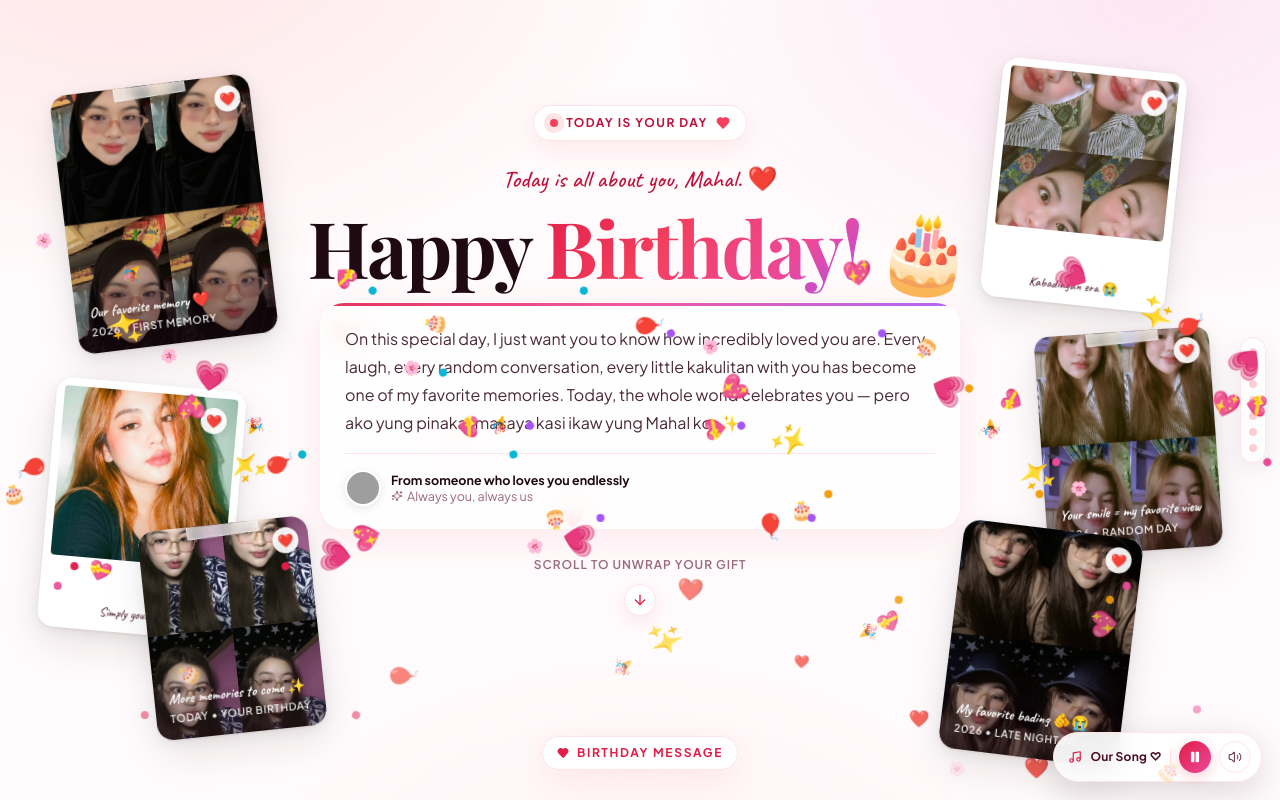
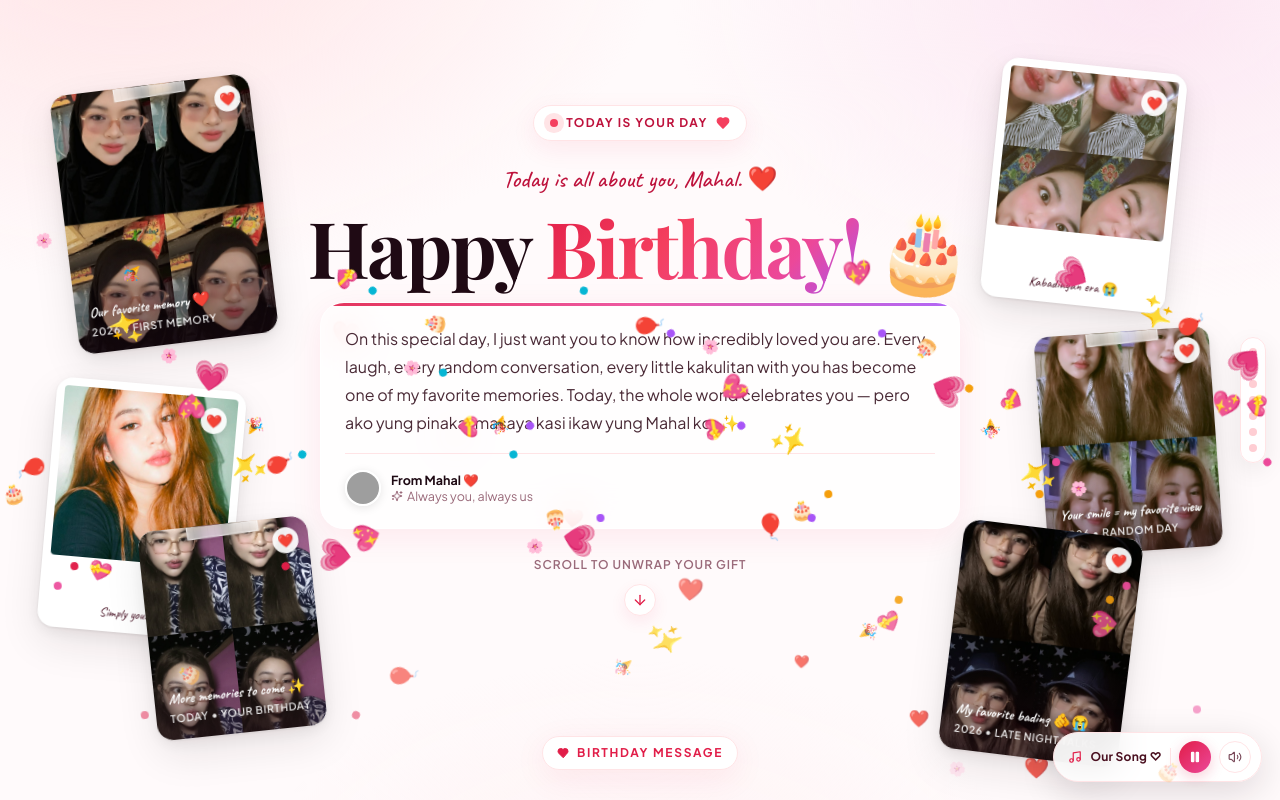
Before and after one commit to zaynedotexe/HappyBirthdayMahal, a React (Vite) app: page / in a window 1280 px wide. Both pictures are taken after a click on the button "Open Your Birthday Surprise 🎁". Shown: the top 800 px of the page. Built offline with nearby package versions, Linux system fonts and the light colour scheme; grey boxes are pictures that could not be loaded; a web font is replaced by a local one.

Commit message:
feat: change hero credit to 'From Mahal ❤️'

```diff
--- a/src/components/Hero.jsx
+++ b/src/components/Hero.jsx
@@ -71,7 +71,7 @@ export default function Hero({ config }) {
           <div style={{ display: 'flex', alignItems: 'center', gap: 10, marginTop: 16, paddingTop: 16, borderTop: '1px solid #ffe4e6' }}>
             <img src="https://images.unsplash.com/photo-1529156069898-49953e39b3ac?w=100&auto=format&fit=crop&q=60" alt="" style={{ width: 36, height: 36, borderRadius: 999, objectFit: 'cover', border: '2px solid white', boxShadow: '0 2px 10px rgba(0,0,0,0.1)' }} />
             <div style={{ fontSize: 12.5, lineHeight: 1.3 }}>
-              <div style={{ fontWeight: 800, color: '#1f0a14' }}>From someone who loves you endlessly</div>
+              <div style={{ fontWeight: 800, color: '#1f0a14' }}>From Mahal ❤️</div>
               <div style={{ color: '#9a6a7a', display: 'flex', alignItems: 'center', gap: 4 }}><Sparkles size={12} /> Always you, always us</div>
             </div>
           </div>
```
